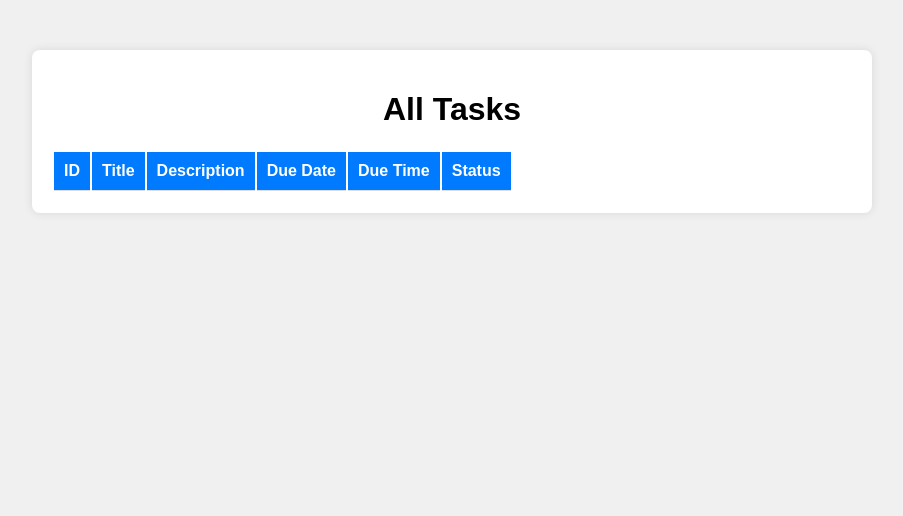
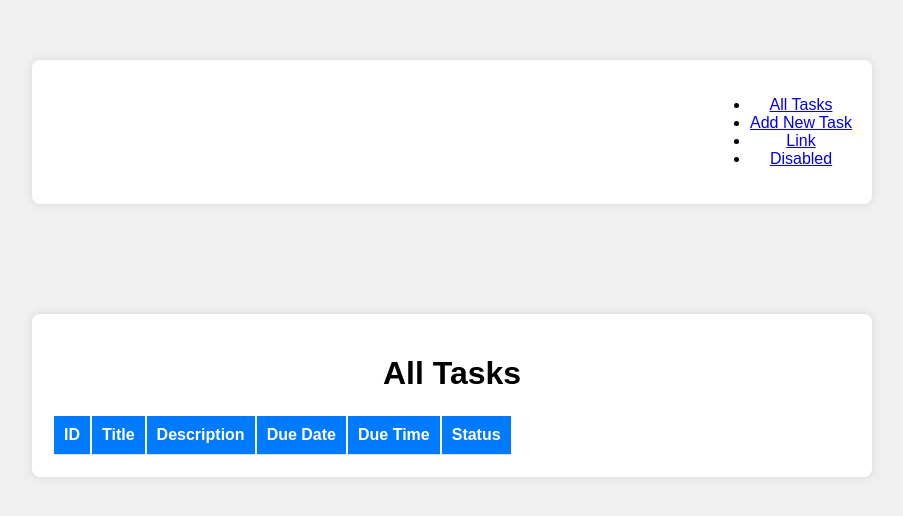
Before and after one commit to Sheshadri-yadav/task-manager, a FastAPI app: template templates/template.html in a window 1280 px wide. Shown: the top 516 px of the page, without its empty margins (188-1091 px from the left). Run offline with FastAPI, Linux system fonts and the light colour scheme; the template is opened without the code that fills it, so the values that code supplies are empty.

Commit message:
adding the navigation bar

```diff
--- a/static/template.css
+++ b/static/template.css
@@ -36,3 +36,47 @@ body {
     box-shadow: 0 0 10px rgba(0, 0, 0, 0.1);
     text-align: center;
 }
+
+
+
+
+/* Navbar */
+.navbar {
+
+    padding: 10px 0;
+}
+
+.navbar .container {
+    display: flex;
+    justify-content: space-between;
+    align-items: center;
+}
+
+.navbar h1 {
+    color: #fff;
+    margin: 0;
+}
+
+.navbar nav ul {
+    list-style-type: none;
+    padding: 0;
+    margin: 0;
+}
+
+.navbar nav ul li {
+    display: inline-block;
+}
+
+.navbar nav ul li:not(:last-child) {
+    margin-right: 10px;
+}
+
+.navbar nav ul li a {
+    color: #fff;
+    text-decoration: none;
+    font-weight: bold;
+}
+
+.navbar nav ul li a:hover {
+    color: #f0f0f0;
+}
--- a/templates/add_tasks.html
+++ b/templates/add_tasks.html
@@ -19,11 +19,9 @@
     <a class="nav-link" href="#">Add New Task</a>
   </li>
   <li class="nav-item">
-    <a class="nav-link" href="#">Link</a>
+    <a class="nav-link" href="/edit_tasks">Edit tasks</a>
   </li>
-  <li class="nav-item">
-    <a class="nav-link disabled" href="#" tabindex="-1" aria-disabled="true">Disabled</a>
-  </li>
+
 </ul>
         </div>
     </div>
--- a/templates/index.html
+++ b/templates/index.html
@@ -13,7 +13,6 @@
             <button onclick="window.location.href='all_tasks'">ALL TASKS</button>
             <button onclick="window.location.href='add_new_tasks'">Add New Task</button>
             <button onclick="window.location.href='edit_tasks'">Edit Tasks</button>
-            <button onclick="window.location.href='page4.html'">Page 4</button>
         </div>
     </div>
 </body>
--- a/templates/template.html
+++ b/templates/template.html
@@ -7,6 +7,25 @@
     <link rel="stylesheet" href="/static/template.css">
 </head>
 <body>
+ <div class="navbar">
+        <div class="container">
+            <h1>Navigation Bar</h1>
+           <ul class="nav">
+  <li class="nav-item">
+    <a class="nav-link active" aria-current="page" href="/all_tasks">All Tasks </a>
+  </li>
+  <li class="nav-item">
+    <a class="nav-link" href="#">Add New Task</a>
+  </li>
+  <li class="nav-item">
+    <a class="nav-link" href="#">Link</a>
+  </li>
+  <li class="nav-item">
+    <a class="nav-link disabled" href="#" tabindex="-1" aria-disabled="true">Disabled</a>
+  </li>
+</ul>
+        </div>
+    </div>
 <div class="container">
       <h1>All Tasks</h1>
     <table>
```
Also changed, not shown: static/edit_tasks.css (+41 -0 lines), templates/edit_tasks.html (+19 -0 lines).
